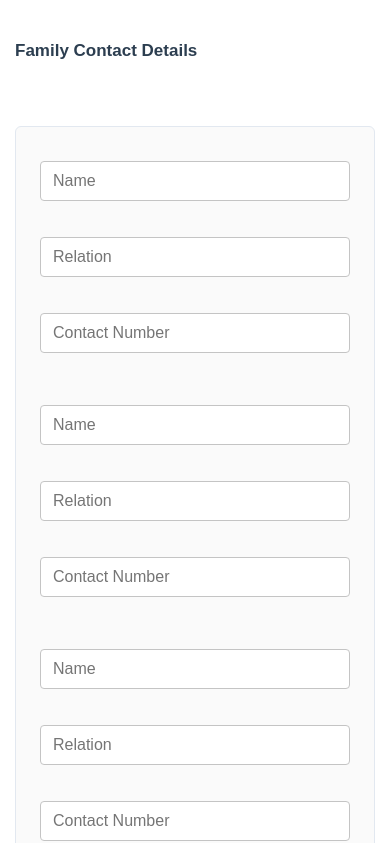
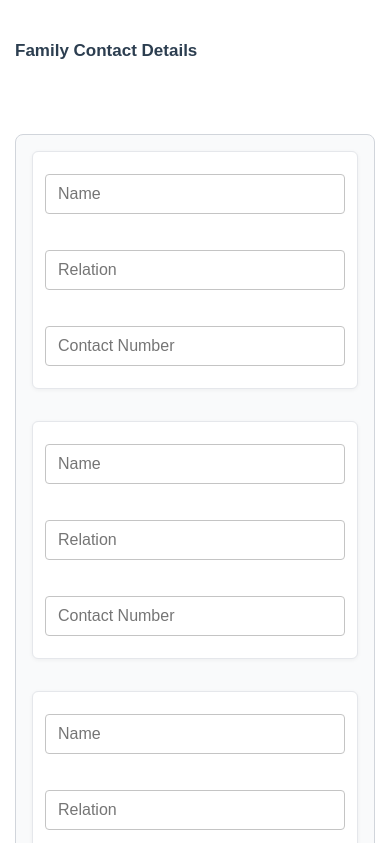
Before and after one commit to ayushmishra25/Tours-and-Travels, a React (Vite) app in the folder Frontend/: page /driver-details-upload in a window 390 px wide. Shown: the part 2101-2944 px from the top of the page. Built offline with nearby package versions, Linux system fonts and the light colour scheme.

Commit message:
changes in assigned driver

```diff
--- a/Frontend/src/App.css
+++ b/Frontend/src/App.css
@@ -3297,6 +3297,83 @@ h3 {
   box-shadow: 0 4px 12px rgba(0, 0, 0, 0.05);
 }
 
+/* Family Contacts Section */
+.family-contact-section {
+  margin-top: 40px;
+  padding: 24px;
+  background-color: #f9fafb;
+  border: 1px solid #d1d5db;
+  border-radius: 8px;
+}
+
+.family-contact-section h3 {
+  font-size: 1.5rem;
+  margin-bottom: 16px;
+  color: #111827;
+  border-bottom: 2px solid #e5e7eb;
+  padding-bottom: 8px;
+}
+
+/* Grid container: auto‐flow responsive cards */
+.family-contact-grid {
+  display: grid;
+  grid-template-columns: repeat(auto-fit, minmax(240px, 1fr));
+  gap: 20px;
+}
+
+/* Individual contact card */
+.family-contact-row {
+  background: #ffffff;
+  border: 1px solid #e5e7eb;
+  border-radius: 6px;
+  padding: 16px;
+  box-shadow: 0 1px 4px rgba(0, 0, 0, 0.05);
+  transition: box-shadow 0.2s ease;
+}
+
+.family-contact-row:hover {
+  box-shadow: 0 2px 8px rgba(0, 0, 0, 0.1);
+}
+
+.family-contact-row p {
+  margin-bottom: 8px;
+  font-size: 0.95rem;
+  color: #333;
+}
+
+.family-contact-row p strong {
+  color: #1f2937;
+}
+
+/* Responsive tweaks */
+@media (max-width: 768px) {
+  .family-contact-section {
+    padding: 20px;
+  }
+  .family-contact-section h3 {
+    font-size: 1.3rem;
+  }
+}
+
+@media (max-width: 480px) {
+  .family-contact-section {
+    padding: 16px;
+  }
+  .family-contact-section h3 {
+    font-size: 1.2rem;
+    margin-bottom: 12px;
+  }
+  .family-contact-grid {
+    gap: 12px;
+  }
+  .family-contact-row {
+    padding: 12px;
+  }
+  .family-contact-row p {
+    font-size: 0.9rem;
+  }
+}
+
 @media (max-width: 768px) {
   .no-driver-assigned {
     font-size: 1.2rem;
--- a/Frontend/src/pages/AssignedDriver.jsx
+++ b/Frontend/src/pages/AssignedDriver.jsx
@@ -34,7 +34,7 @@ const AssignedDriver = () => {
   if (loading) return <p>Loading Driver Details...</p>;
   if (!driverData) return <h2 className="no-driver-assigned" >No Driver is assigned yet for booking ID: {booking_id}, wait for few minutes.</h2>;
 
-  // Corrected key mapping from API response
+  // Destructure your existing fields
   const {
     driver_name: name,
     driver_contact: contact,
@@ -48,6 +48,7 @@ const AssignedDriver = () => {
     driving_licence_front: dl_front,
     aadhar_card_front: aadhar_front,
     aadhar_card_back: aadhar_back,
+    family_contacts = [],
   } = driverData;
 
   return (
@@ -90,6 +91,27 @@ const AssignedDriver = () => {
           )}
         </div>
       </div>
+
+      {family_contacts.length > 0 && (
+        <section className="family-contact-section">
+          <h3>Family Contacts</h3>
+          <div className="family-contact-grid">
+            {family_contacts.map((fc, idx) => (
+              <div key={idx} className="family-contact-row">
+                <p>
+                  <strong>Name:</strong> {fc.name || "—"}
+                </p>
+                <p>
+                  <strong>Relation:</strong> {fc.relation || "—"}
+                </p>
+                <p>
+                  <strong>Contact:</strong> {fc.contact || "—"}
+                </p>
+              </div>
+            ))}
+          </div>
+        </section>
+      )}
     </div>
   );
 };
```
